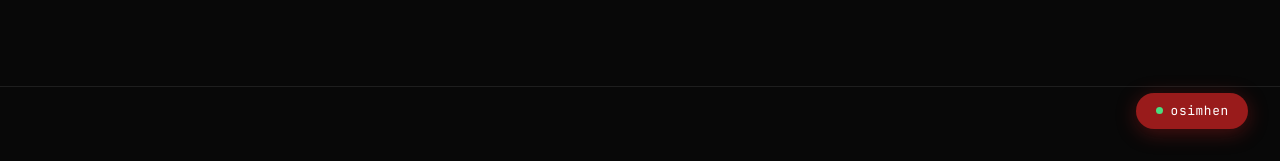
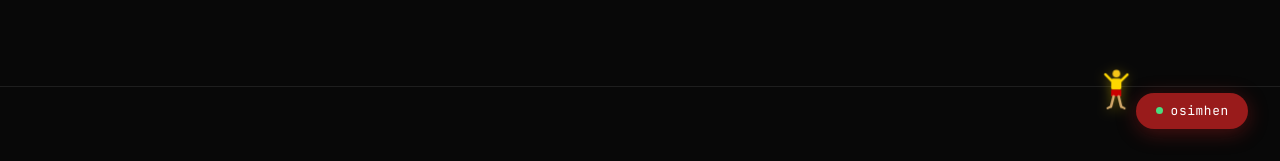
Before and after one commit to ismailexe/website, a React (Vite) app: page / in a window 1280 px wide. Shown: the part 639-800 px from the top of the page. Built offline with nearby package versions, Linux system fonts and the light colour scheme.

Commit message:
Add animated Osimhen figure next to chat toggle button

```diff
--- a/src/App.css
+++ b/src/App.css
@@ -585,6 +585,25 @@ section:last-child { border-bottom: none; }
   gap: 1rem;
 }
 
+.chat-toggle-wrapper {
+  display: flex;
+  align-items: flex-end;
+  gap: 0.4rem;
+}
+
+.osimhen-figure {
+  animation: osimhenBounce 0.9s ease-in-out infinite alternate;
+  transform-origin: bottom center;
+  filter: drop-shadow(0 2px 6px rgba(255, 215, 0, 0.4));
+  margin-bottom: 2px;
+}
+
+@keyframes osimhenBounce {
+  0%   { transform: translateY(0px) rotate(-4deg); }
+  50%  { transform: translateY(-6px) rotate(0deg); }
+  100% { transform: translateY(-3px) rotate(4deg); }
+}
+
 .chat-toggle {
   display: flex;
   align-items: center;
--- a/src/ChatWidget.jsx
+++ b/src/ChatWidget.jsx
@@ -137,6 +137,31 @@ export default function ChatWidget() {
         </div>
       )}
 
+      <div className="chat-toggle-wrapper">
+        {!isOpen && (
+          <div className="osimhen-figure" aria-hidden="true">
+            <svg viewBox="0 0 32 52" width="28" height="44" fill="none">
+              {/* Head */}
+              <circle cx="16" cy="5" r="4.5" fill="#f5c518"/>
+              {/* Left arm raised */}
+              <line x1="11" y1="14" x2="3" y2="6" stroke="#FFD700" strokeWidth="3" strokeLinecap="round"/>
+              {/* Right arm raised */}
+              <line x1="21" y1="14" x2="29" y2="6" stroke="#FFD700" strokeWidth="3" strokeLinecap="round"/>
+              {/* Jersey */}
+              <rect x="10" y="11" width="12" height="13" rx="2" fill="#FFD700"/>
+              {/* Shorts */}
+              <rect x="10" y="24" width="12" height="8" rx="1" fill="#CC0000"/>
+              {/* Left leg */}
+              <line x1="13" y1="32" x2="10" y2="44" stroke="#d4a96a" strokeWidth="3" strokeLinecap="round"/>
+              {/* Right leg */}
+              <line x1="19" y1="32" x2="22" y2="44" stroke="#d4a96a" strokeWidth="3" strokeLinecap="round"/>
+              {/* Left foot */}
+              <line x1="10" y1="44" x2="6" y2="46" stroke="#d4a96a" strokeWidth="2.5" strokeLinecap="round"/>
+              {/* Right foot */}
+              <line x1="22" y1="44" x2="26" y2="46" stroke="#d4a96a" strokeWidth="2.5" strokeLinecap="round"/>
+            </svg>
+          </div>
+        )}
         <button
           className={`chat-toggle${isOpen ? ' active' : ''}`}
           onClick={() => setIsOpen(prev => !prev)}
@@ -146,5 +171,6 @@ export default function ChatWidget() {
           osimhen
         </button>
       </div>
+    </div>
   )
 }
```
Lines whose indentation alone changed are shown as unchanged.
